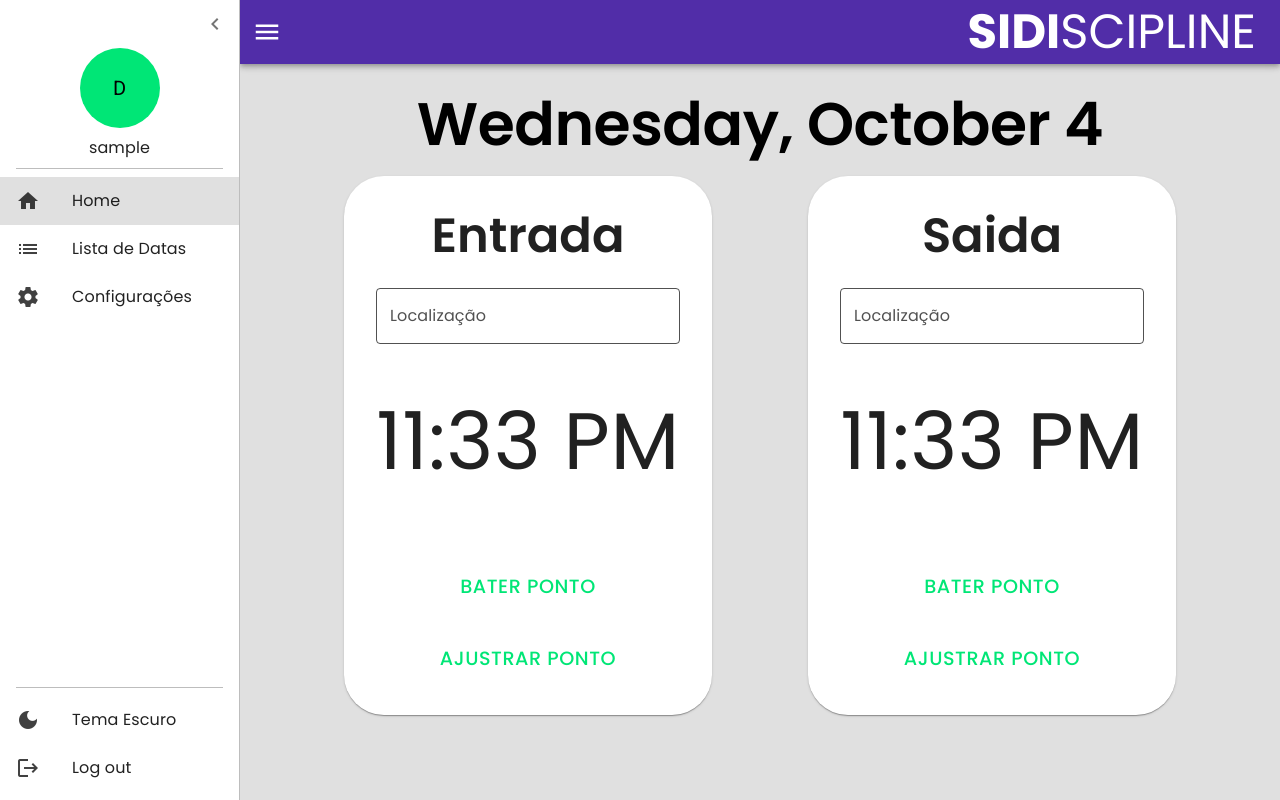
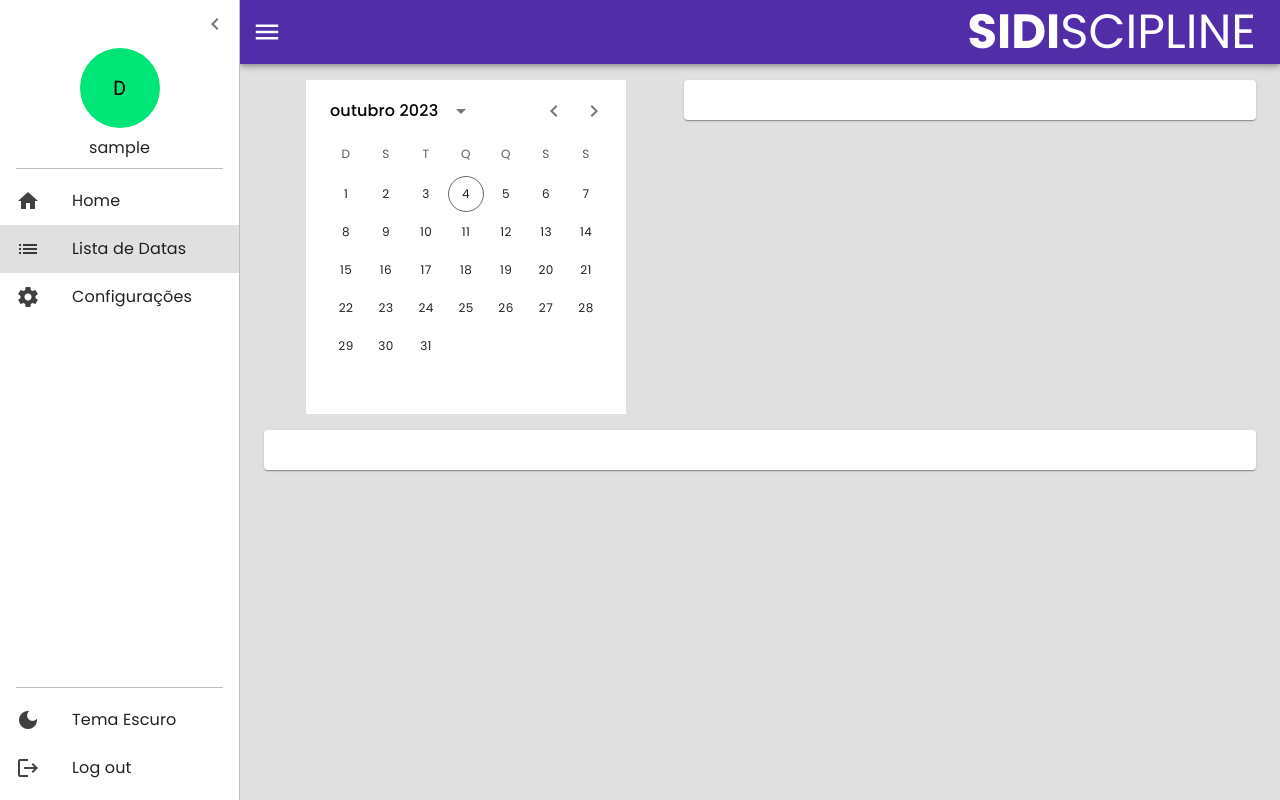
Before and after one commit to joao-felipe-alves-marinho/sidiscipline, a React (Vite) app: page /lista-datas in a window 1280 px wide. Before the commit this address led to /home. Built offline with nearby package versions, Linux system fonts and the light colour scheme; sample sign-in values are in the browser's storage.

Commit message:
calendario adicionado em lista-datas

```diff
--- a/package.json
+++ b/package.json
@@ -15,6 +15,8 @@
     "@hookform/resolvers": "^3.3.1",
     "@mui/icons-material": "^5.14.12",
     "@mui/material": "^5.14.11",
+    "@mui/x-date-pickers": "^6.18.1",
+    "date-fns": "^2.30.0",
     "react": "^18.2.0",
     "react-dom": "^18.2.0",
     "react-hook-form": "^7.47.0",
--- a/src/App.tsx
+++ b/src/App.tsx
@@ -1,4 +1,7 @@
 import { BrowserRouter } from 'react-router-dom';
+import { AdapterDateFns } from '@mui/x-date-pickers/AdapterDateFns';
+import { LocalizationProvider } from '@mui/x-date-pickers';
+import ptBR from 'date-fns/locale/pt-BR';
 
 import { AppThemeProvider, AuthProvider, DrawerProvider, } from './shared/contexts';
 import { MenuLateral } from './shared/components';
@@ -7,8 +10,10 @@ import { Routes, RoutesAuth } from './routes';
 export const App = () => {
 
     return (
+        <LocalizationProvider dateAdapter={AdapterDateFns} adapterLocale={ptBR}>
             <AppThemeProvider>
                 <AuthProvider>
+
 
                     <BrowserRouter>
 
@@ -25,5 +30,6 @@ export const App = () => {
                     </BrowserRouter>
                 </AuthProvider>
             </AppThemeProvider >
+        </LocalizationProvider>
     );
 };
--- a/src/pages/home/Home.tsx
+++ b/src/pages/home/Home.tsx
@@ -1,5 +1,5 @@
 import { useEffect, useState } from 'react';
-import { Box, Grid, Typography } from '@mui/material';
+import { Container, Grid, Typography } from '@mui/material';
 
 import { LayoutBase } from '../../shared/layouts';
 import { HomePontoCard } from './HomePontoCard';
@@ -11,13 +11,13 @@ export const Home = () => {
             setDate(new Date());
         }, 10000);
         return () => clearInterval(interval);
-    },[]);
+    }, []);
 
     return (
         <LayoutBase>
-            <Box width='100%' display='flex'>
-                <Grid container mx={2} my={1}>
-                    <Grid item mx='auto' mb={2}>
+            <Container>
+                <Grid container>
+                    <Grid item mx='auto' mb={1}>
                         <Typography variant='h2' fontWeight='600' textTransform='capitalize'>
                             {date.toLocaleDateString(undefined, {
                                 weekday: 'long',
@@ -41,7 +41,7 @@ export const Home = () => {
                         </Grid>
                     </Grid>
                 </Grid>
-            </Box>
+            </Container>
         </LayoutBase>
     );
 };
--- a/src/pages/lista-datas/Lista.tsx
+++ b/src/pages/lista-datas/Lista.tsx
@@ -1,16 +1,29 @@
-import { Grid, Typography } from '@mui/material';
+import { Card, CardContent, Container, Grid } from '@mui/material';
 
 import { LayoutBase } from '../../shared/layouts';
-
+import { DateCalendar } from '@mui/x-date-pickers';
 export const Lista = () => {
 
     return (
         <LayoutBase>
-            <Grid>
-                <Grid display='flex' justifyContent='center'>
-                    <Typography fontWeight='bold' variant='h2'>WIP</Typography>
+            <Container>
+                <Grid container spacing={2}>
+                    <Grid item xs={5}>
+                        <DateCalendar sx={{
+                            bgcolor: 'white',
+                            '& .MuiDayCalendar-weekDayLabel': {
+                                color: '#000000a7'
+                            }
+                        }} />
+                    </Grid>
+                    <Grid item xs={7}>
+                        <Card><CardContent></CardContent></Card>
+                    </Grid>
+                    <Grid item xs={12}>
+                        <Card><CardContent></CardContent></Card>
+                    </Grid>
                 </Grid>
-            </Grid>
+            </Container>
         </LayoutBase>
     );
 };
--- a/src/routes/routes.tsx
+++ b/src/routes/routes.tsx
@@ -1,12 +1,13 @@
 import { Navigate, Route, Routes as Switch } from 'react-router-dom';
 
-import { Configuracoes, Home } from '../pages';
+import { Configuracoes, Home, Lista } from '../pages';
 
 
 export const Routes = () => {
     return (
         <Switch>
             <Route path='/home' element={<Home />} />
+            <Route path='/lista-datas' element={<Lista />} />
             <Route path='/configuracoes' element={<Configuracoes />} />
             <Route path='*' element={<Navigate to='/home' />} />
         </Switch>
```
Also changed, not shown: 1 other file (tests, documents, lock files or other folders). Lines whose indentation alone changed are shown as unchanged.
